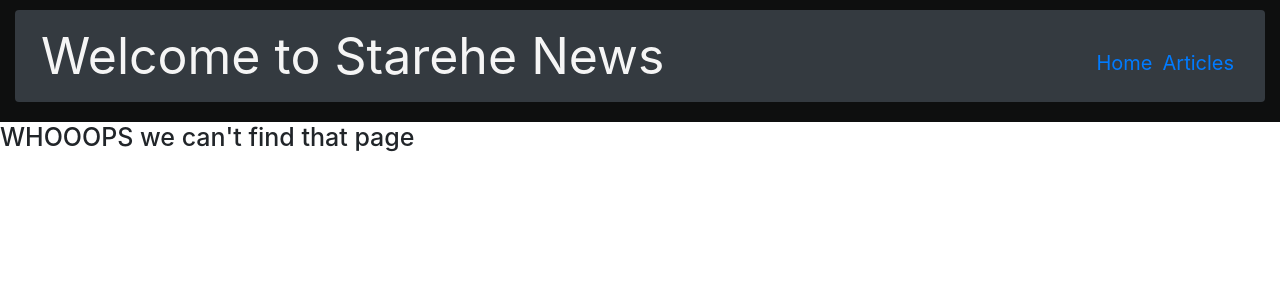
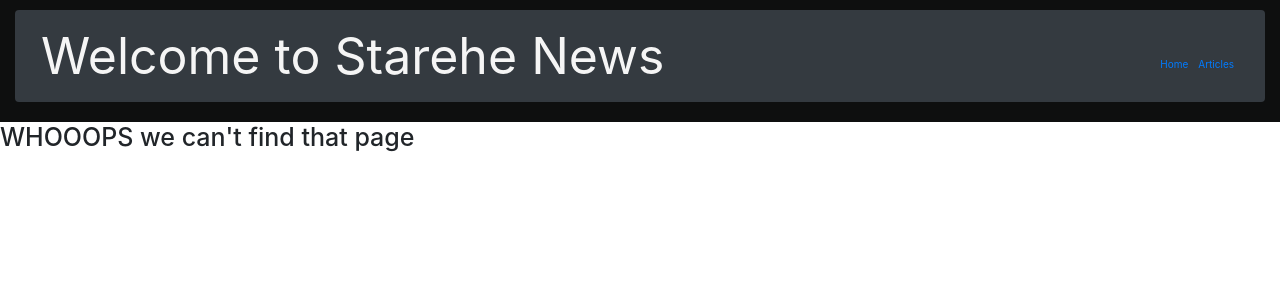
Before and after one commit to alex-muliande/News-highlight, a Flask app: template app/templates/fourOwfour.html in a window 1280 px wide. Shown: the top 300 px of the page. Run offline with Flask 2, Linux system fonts and the light colour scheme; the template is opened without the code that fills it: most values are stand-ins (such as "Sample title", 1, 10 or a date in 2020); some libraries are stand-ins or nearby versions.

Commit message:
Add class home  .

```diff
--- a/app/templates/navbar.html
+++ b/app/templates/navbar.html
@@ -13,8 +13,8 @@
                       <a class="navbar-brand mb-5" id="route" href="/">Welcome to Starehe News </a>
                   <div class="navbar-collapse collapse" id="navbar-collapse">
                       <ul class="navbar-nav ml-auto mt-5">
-                          <li class="nav-link mb-4" id="router"><a class="others" href="/">Home</a></li>
-                          <li class="nav-link" id="router"><a class="others" href="{{macro.Article()}}">Articles</a></li>
+                          <li class="nav-link mb-4" id="router"><a class="home" href="/">Home</a></li>
+                          <li class="nav-link" id="router"><a class="home" href="{{macro.Article()}}">Articles</a></li>
                       </ul>
                   </div>
                 </nav>
```
